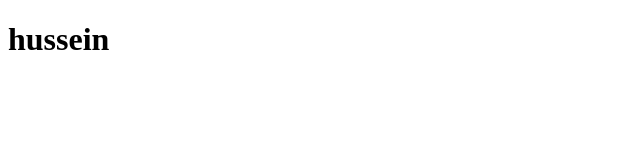
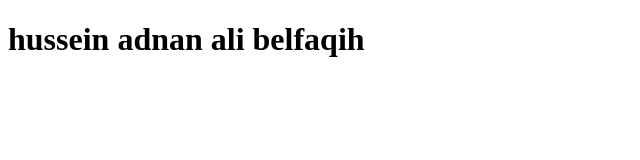
Before and after one commit to hussAdnan-github/myproject, a plain HTML site: page index.html in a window 1280 px wide. Shown: the whole page, without its empty margins (0-640 px from the left). Drawn offline with Linux system fonts and the light colour scheme.

Commit message:
no show in branch master

```diff
--- a/index.html
+++ b/index.html
@@ -6,6 +6,6 @@
     <title>Document</title>
 </head>
 <body>
-    <h1>hussein</h1>
+    <h1>hussein adnan ali belfaqih</h1>
 </body>
 </html>
```
